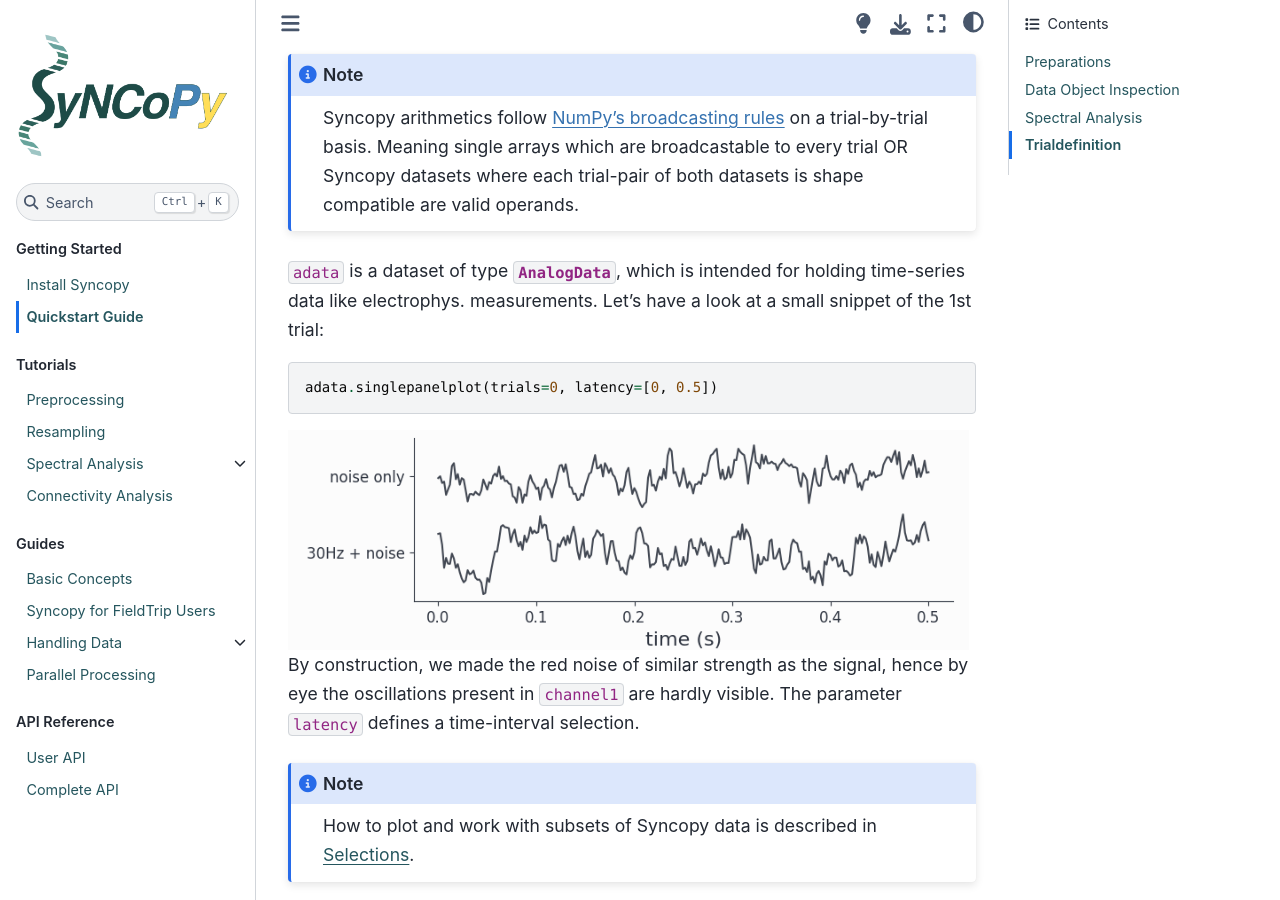
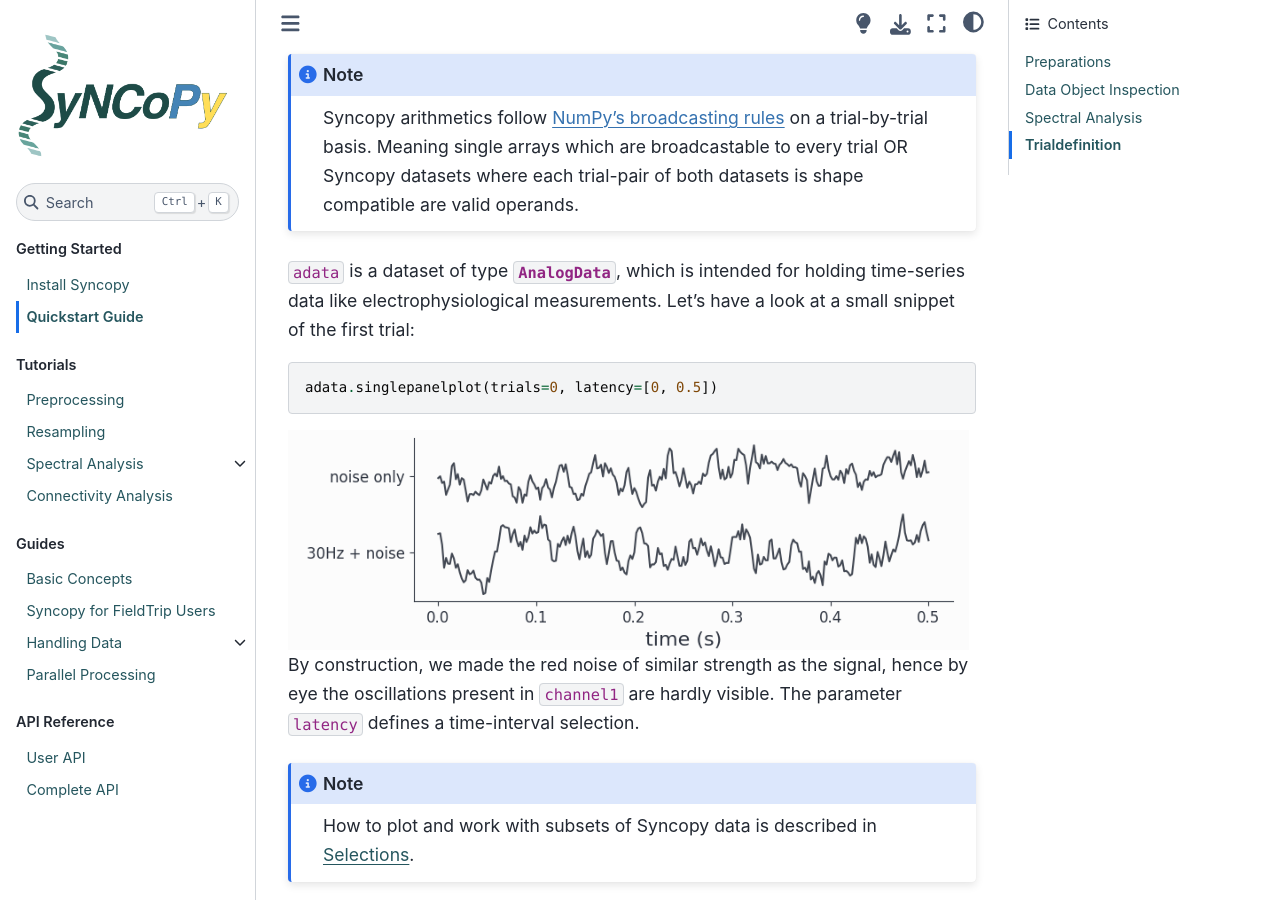
Before and after one commit to esi-neuroscience/syncopy, a Sphinx documentation site: the page built from doc/source/quickstart/quickstart.rst, in a window 1280 px wide and 900 px high, scrolled down 2432 px. Built offline with Sphinx 7.4.7 and the Sphinx Book theme 1.1.4, drawn with Linux system fonts in a browser that asks for light colours; the version number is read from the project's files by our own code.

Commit message:
FIX: fix some minor typos

```diff
--- a/doc/source/quickstart/quickstart.rst
+++ b/doc/source/quickstart/quickstart.rst
@@ -80,7 +80,7 @@ Finally we can just add our red noise dataset to arrive at our final synthetic d
 .. note::
    Syncopy arithmetics follow `NumPy's broadcasting rules <https://numpy.org/doc/stable/user/basics.broadcasting.html>`_ on a trial-by-trial basis. Meaning single arrays which are broadcastable to every trial OR Syncopy datasets where each trial-pair of both datasets is shape compatible are valid operands.
 
-``adata`` is a dataset of type :class:`~syncopy.AnalogData`, which is intended for holding time-series data like electrophys. measurements. Let's have a look at a small snippet of the 1st trial::
+``adata`` is a dataset of type :class:`~syncopy.AnalogData`, which is intended for holding time-series data like electrophysiological measurements. Let's have a look at a small snippet of the first trial::
 
   adata.singlepanelplot(trials=0, latency=[0, 0.5])
 
--- a/doc/source/tutorials/fooof.rst
+++ b/doc/source/tutorials/fooof.rst
@@ -10,7 +10,7 @@ Knight RT, Shestyuk A, & Voytek B (2020). Parameterizing neural power spectra in
 and aperiodic components. Nature Neuroscience, 23, 1655-1665.
 DOI: 10.1038/s41593-020-00744-x`
 
-The FOOOF method requires as input an Syncopy :class:`~syncopy.AnalogData` object, so time series data like for example a LFP signal.
+The FOOOF method requires as input an Syncopy :class:`~syncopy.AnalogData` object, so time series data like an LFP signal.
 Applying FOOOF can then be seen as a post-processing of a :ref:`multi-tapered Fourier Analysis <mtmfft>`.
 
 
--- a/doc/source/tutorials/resampling.rst
+++ b/doc/source/tutorials/resampling.rst
@@ -4,7 +4,7 @@ Resample data with Syncopy
 Changing the sampling rate of a dataset is a common task in digital signal processing. With :func:`~syncopy.resampledata` Syncopy offers simple *downsampling* (decimation) with or without explicit low pass filtering, and the numerically more expensive *resampling* to arbitrary new sampling rates.
 
 .. Note::
-   Our friends at FieldTrip also have a nice tutorial about resampling `here <https://www.fieldtriptoolbox.org/faq/resampling_lowpassfilter>`_
+   Our friends at FieldTrip also have a nice tutorial about resampling `here <https://www.fieldtriptoolbox.org/faq/resampling_lowpassfilter>`_.
 
 .. contents:: Topics covered
    :local:
```
